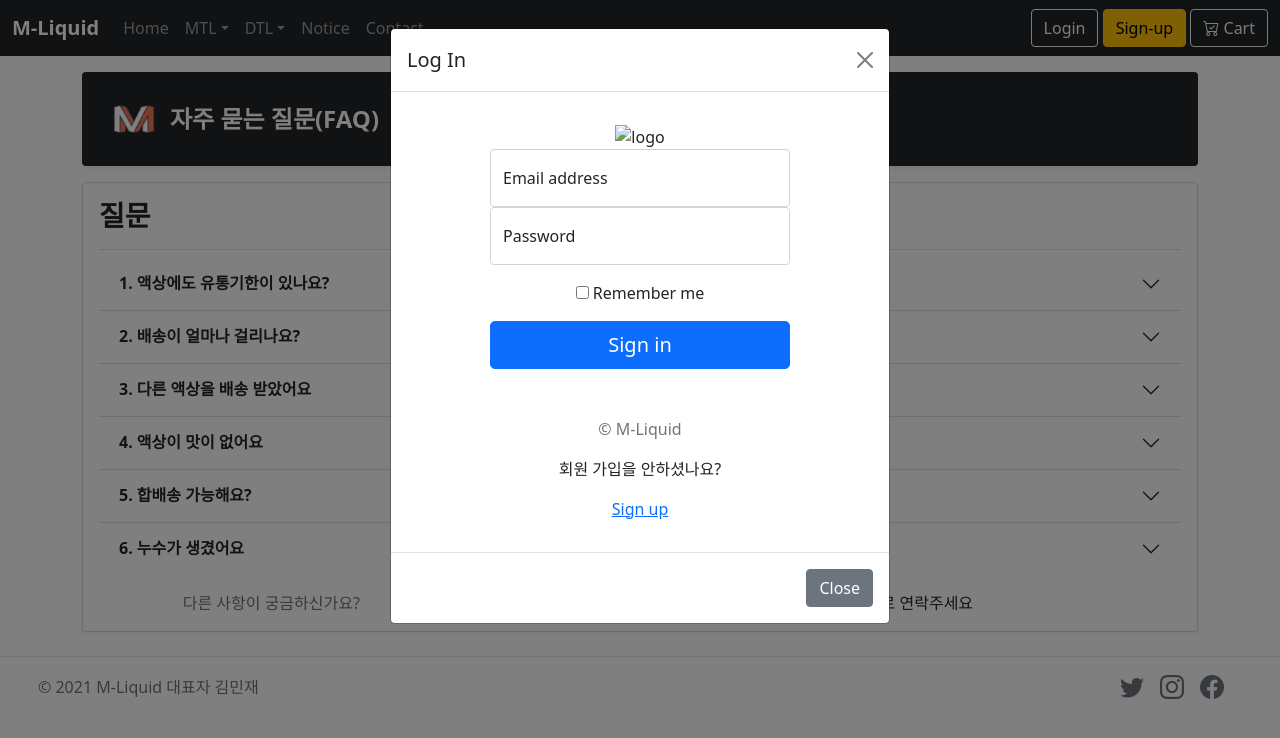
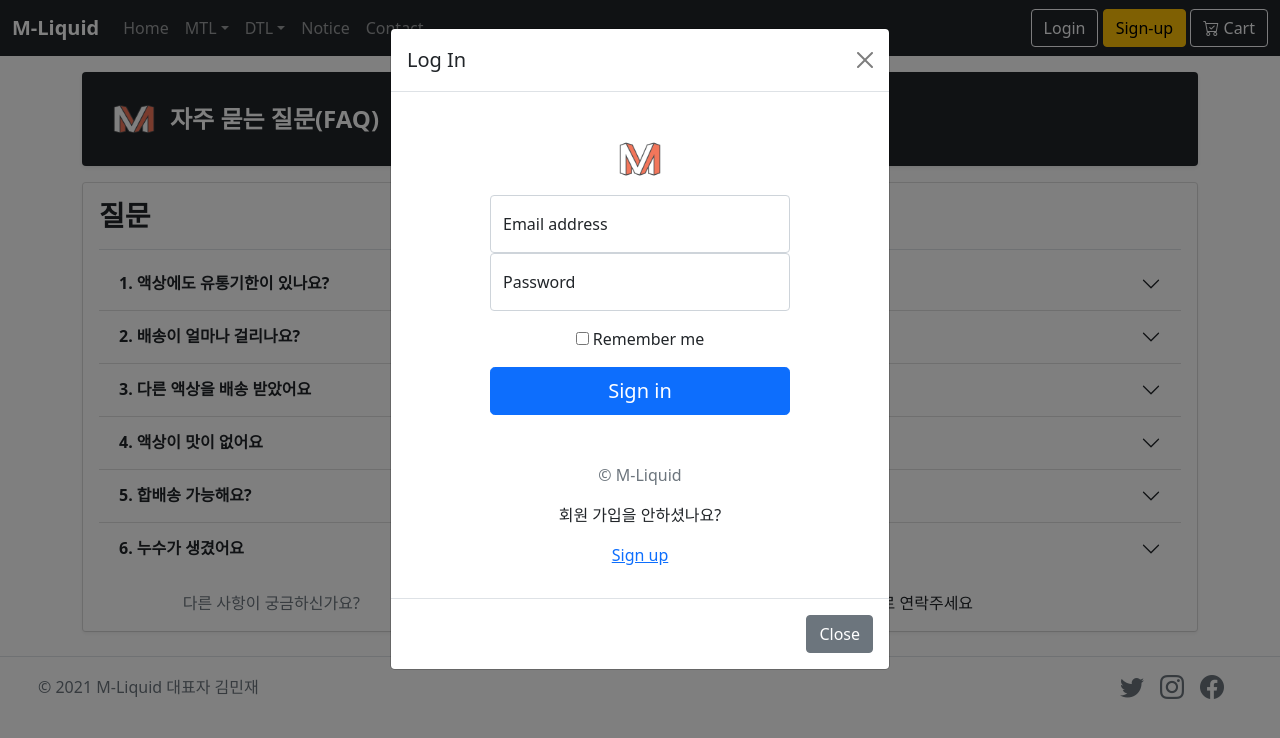
Before and after one commit to mxx-kor/e-liquid-shoppingmall, a website: page faq.html in a window 1280 px wide. Both pictures are taken after a click on the button "Login". Drawn offline with nearby package versions, Linux system fonts and the light colour scheme.

Commit message:
redirection logo

```diff
--- a/faq.html
+++ b/faq.html
@@ -257,7 +257,7 @@
               style="width: 100%; max-width: 330px; padding: 15px; margin: auto"
             >
               <form class="w-100">
-                <img src="/pngwing.com.png" alt="logo" width="72" height="72" />
+                <img src="/assets/pngwing.com.png" alt="logo" width="72" height="72" />
                 <div class="form-floating">
                   <input
                     type="email"
```
Also changed, not shown: contact.html (+1 -1 lines), index.html (+3 -3 lines), signUp.html (+1 -1 lines).
